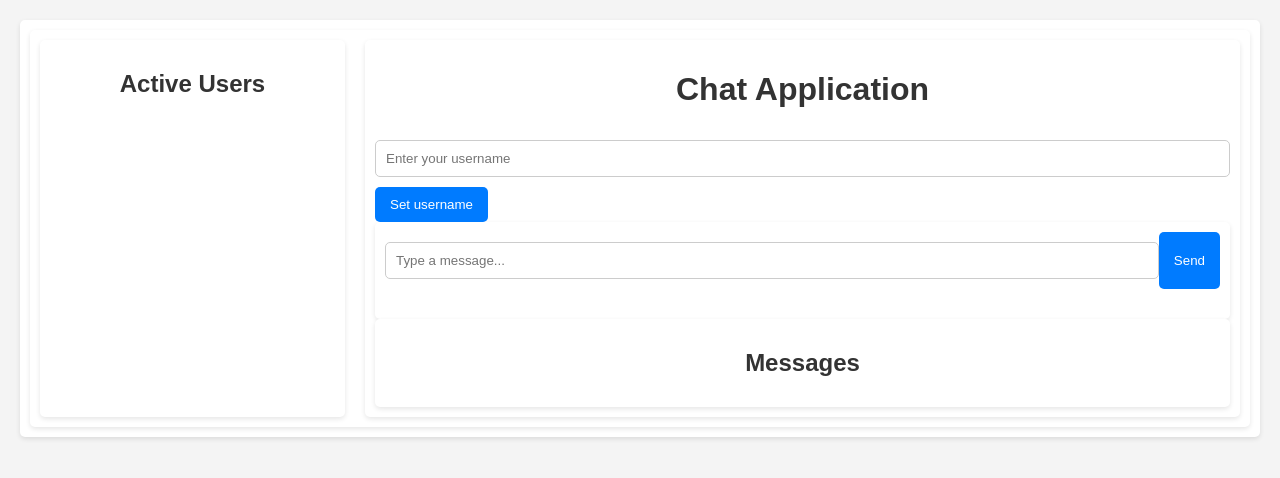
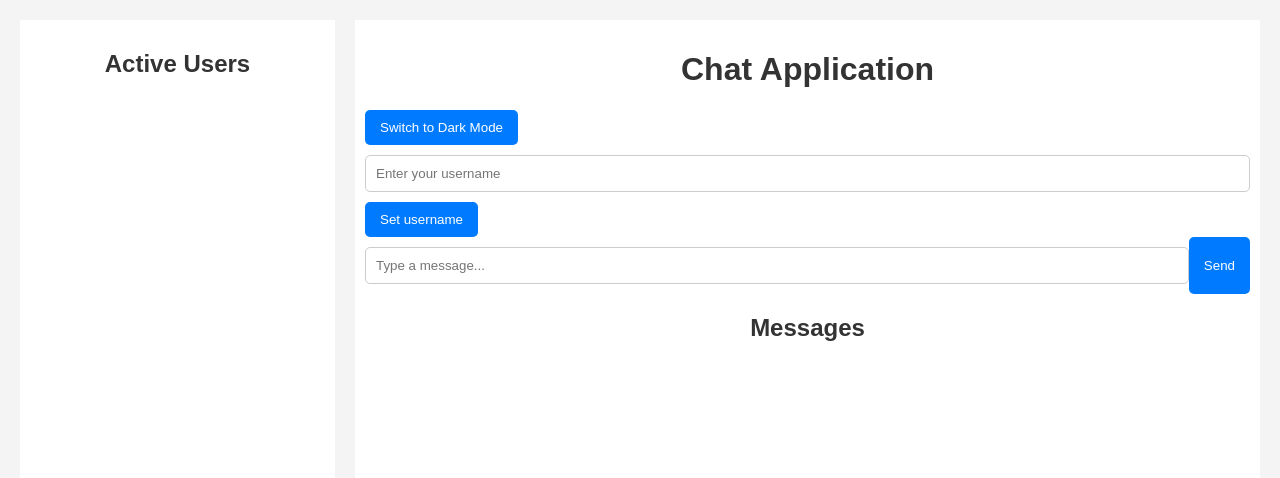
Before and after one commit to pranavajith/ChatApp, a React (Create React App) app in the folder frontend/: page / in a window 1280 px wide. Shown: the top 478 px of the page. Built offline with nearby package versions, Linux system fonts and the light colour scheme.

Commit message:
Added dark and light modes

```diff
--- a/frontend/src/chat.css
+++ b/frontend/src/chat.css
@@ -1,23 +1,33 @@
 body {
     font-family: Arial, sans-serif;
-    background-color: #f4f4f4;
     margin: 0;
-    padding: 20px;
+    /* padding: 20px; */
 }
 
 .chat-container {
     display: flex; /* Use flexbox for side-by-side layout */
+    margin: 0;
+    /* padding: 20px; */
+    height: 100vh; /* Full height */
+    width: 100%; /* Full width */
 }
 
+/* User List */
 .user-list {
     flex: 1; /* Take up 1 part of the available space */
-    margin-right: 20px; /* Add some space between user list and chat area */
+    margin: 20px; /* Add some space between user list and chat area */
+    padding: 10px;
 }
 
+/* Chat Area */
 .chat-area {
     flex: 3; /* Take up 3 parts of the available space */
+    margin: 20px;
+    margin-left: 0;
+    padding: 10px;
 }
 
+/* Text and Background Colors */
 h1, h2 {
     text-align: center;
     color: #333;
@@ -31,6 +41,7 @@ input[type="text"] {
     border-radius: 5px;
 }
 
+/* Button Styles */
 button {
     padding: 10px 15px;
     background-color: #007bff;
@@ -50,29 +61,48 @@ form {
     margin-bottom: 20px;
 }
 
-div {
-    background-color: white;
-    border-radius: 5px;
-    padding: 10px;
-    box-shadow: 0 2px 5px rgba(0, 0, 0, 0.1);
+/* Light Mode Styles */
+.light {
+    background-color: #f4f4f4;
 }
 
-.messages {
-    height: 300px;
-    overflow-y: auto;
-    border: 1px solid #ccc;
-    border-radius: 5px;
-    padding: 10px;
-    margin-top: 10px;
-    background-color: #fafafa;
+.light div {
+    background-color: white;
 }
 
-.message {
-    margin-bottom: 10px;
+/* Dark Mode Styles */
+.dark {
+    background-color: #1c1c1c;
 }
 
-strong {
-    color: #007bff;
+.dark h1, .dark h2 {
+    color: #f4f4f4; /* Light text for dark background */
+}
+
+.dark input[type="text"] {
+    background-color: #333;
+    color: #f4f4f4;
+    border: 1px solid #555; /* Dark border */
+}
+
+.dark button {
+    background-color: #007bff;
+}
+
+.dark button:hover {
+    background-color: #0056b3;
+}
+
+.dark div {
+    background-color: #2c2c2c; /* Darker div background */
+}
+
+.dark .messages {
+    background-color: #444; /* Dark messages background */
+}
+
+.dark .message-display {
+    color: white;
 }
 
 .user-list ul {
--- a/frontend/src/chat.js
+++ b/frontend/src/chat.js
@@ -8,6 +8,7 @@ const Chat = () => {
   const [ws, setWs] = useState(null);
   const [connectedUsers, setConnectedUsers] = useState([]);
   const [typingUsers, setTypingUsers] = useState(new Set());
+  const [darkMode, setDarkMode] = useState(false); // Add state for dark mode
 
   const sendMessage = (e) => {
     e.preventDefault();
@@ -68,9 +69,14 @@ const Chat = () => {
       ws.send(JSON.stringify({ message_type: "typing", username: username }));
     }
   };
+  const toggleTheme = () => {
+    setDarkMode((prev) => !prev); // Toggle the theme
+  };
 
   return (
-    <div className="chat-container">
+    <div className={`chat-container ${darkMode ? "dark" : "light"}`}>
+      {" "}
+      {/* Apply theme class */}
       <div className="user-list">
         <h2>Active Users</h2>
         <ul>
@@ -81,6 +87,9 @@ const Chat = () => {
       </div>
       <div className="chat-area">
         <h1>Chat Application</h1>
+        <button onClick={toggleTheme}>
+          Switch to {darkMode ? "Light" : "Dark"} Mode
+        </button>
         <input
           type="text"
           placeholder="Enter your username"
@@ -110,12 +119,18 @@ const Chat = () => {
         <div>
           <h2>Messages</h2>
           {messages.map((msg, index) => (
-            <div key={index}>
+            <div
+              className={`message-display ${darkMode ? "dark" : "light"}`}
+              key={index}
+            >
               <strong>{msg.username}:</strong> {msg.content}
             </div>
           ))}
           {Array.from(typingUsers).map((user) => (
-            <div key={user}>
+            <div
+              key={user}
+              className={`message-display ${darkMode ? "dark" : "light"}`}
+            >
               <em>{user} is typing...</em>
             </div>
           ))}
```
